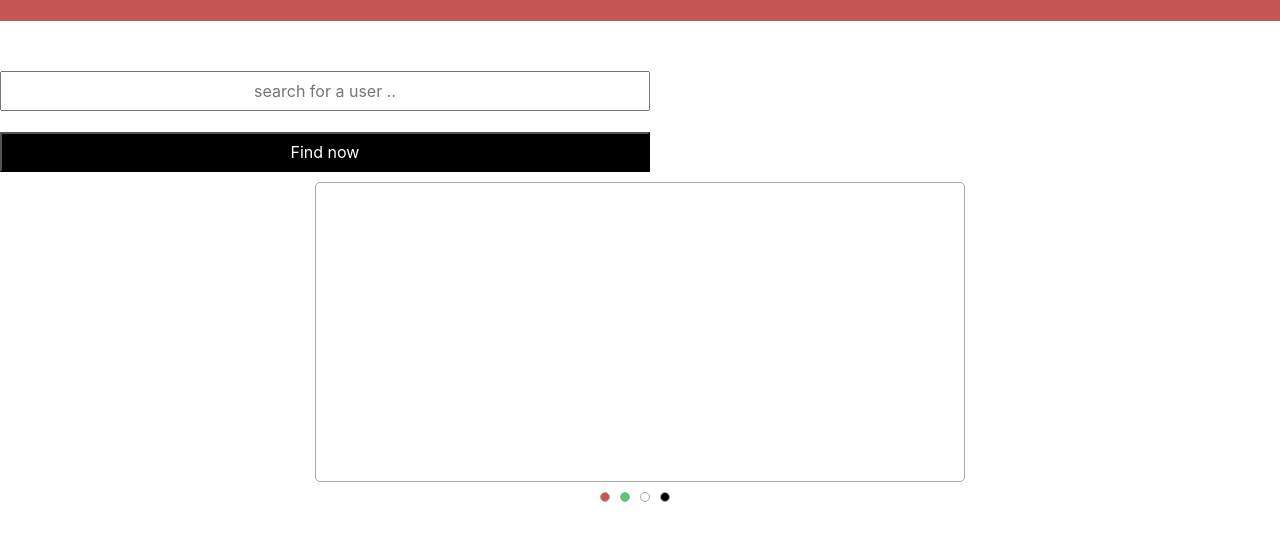
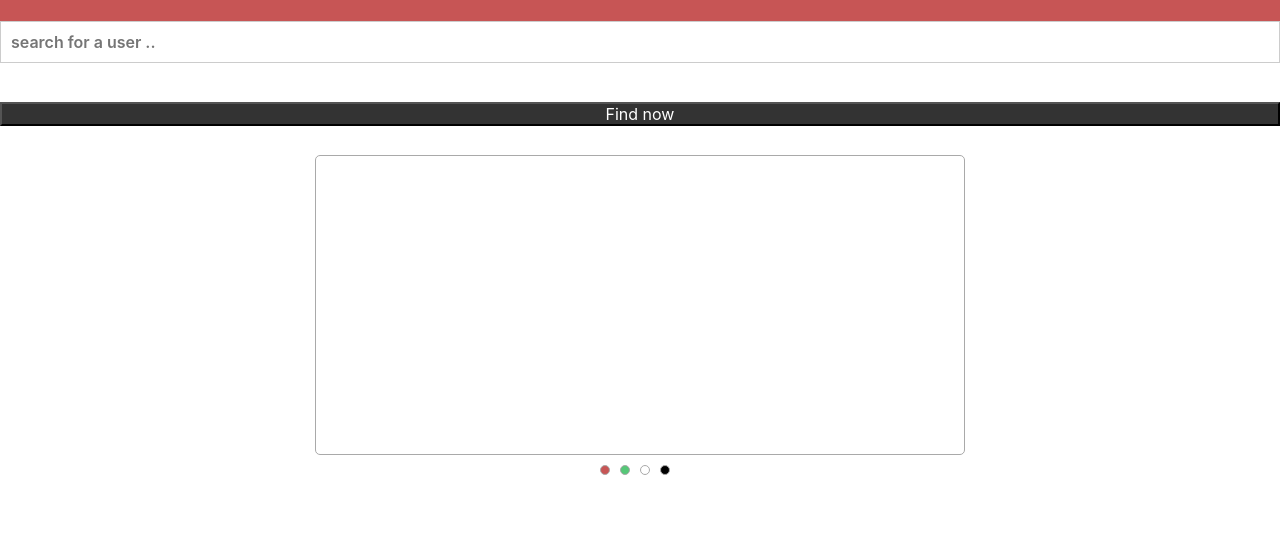
Before and after one commit to MohamedHefnawy/Github-Search, a plain HTML site: page index.html in a window 1280 px wide. Shown: the part 39-580 px from the top of the page. Drawn offline with Linux system fonts and the light colour scheme; no server answers.

Commit message:
Update style.css

```diff
--- a/style.css
+++ b/style.css
@@ -22,28 +22,24 @@ body .nav {
     font-weight: 900;
 }
 
-body input {
-    display: flex;
-    justify-content: center;
-    width: 650px;
-    height: 40px;
-    text-align: center;
-    align-items: center;
-    padding-top: 0px;
-    margin-top: 50px;
+.form {
+    padding: 30px 0;
+}
+
+.search-box {
+    width: 100%;
+    font-weight: 600;
+    padding: 10px;
+    color: black;
+    background-color: white;
+    border: 1px solid #ccc;
 }
 
 body .btn {
-    display: flex;
-    justify-content: center;
-    width: 650px;
-    height: 40px;
-    text-align: center;
-    align-items: center;
-    padding-top: 0px;
-    margin-top: 1px;
-    background-color: black;
+    width: 100%;
     color: white;
+    background: #333;
+    margin: 1.2rem 0;
     cursor: pointer;
 }
 
@@ -55,8 +51,10 @@ body .container-1 {
     justify-content: center;
 }
 
-body button:hover {
-    background: rgb(88, 64, 64);
+body .btn:hover {
+    background: gray;
+    color: white;
+    transition: all 0.3s ease;
 }
 
 form.container ul {
```
